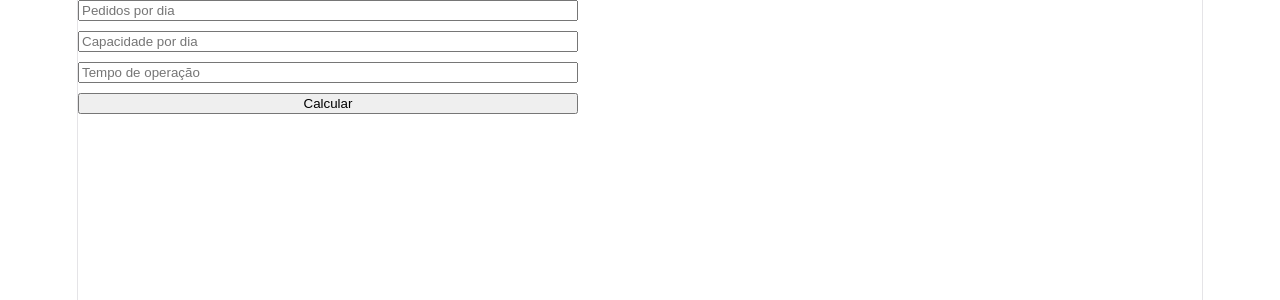
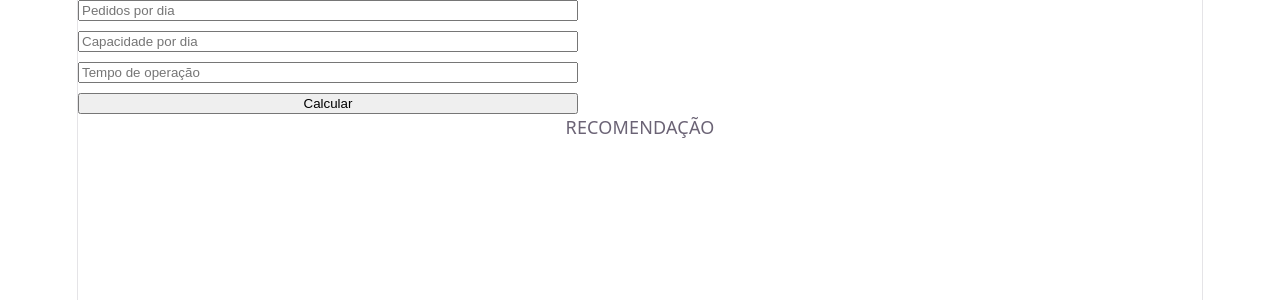
Before and after one commit to Tkailaine/FlowCap, a React (Vite) app: page / in a window 1280 px wide. Shown: the top 300 px of the page. Built offline with nearby package versions, Linux system fonts and the light colour scheme.

Commit message:
feat: adicionando recomendação de estratégia

```diff
--- a/src/components/FormularioSimulador/index.tsx
+++ b/src/components/FormularioSimulador/index.tsx
@@ -1,6 +1,7 @@
 import calculoAtraso from "../../utils/logisticaCalculadora/calculoAtraso";
 import calculoBacklog from "../../utils/logisticaCalculadora/calculoBacklog";
 import calculoRisco from "../../utils/logisticaCalculadora/calculoRisco";
+import { recomendacaoEstrategia } from "../../utils/logisticaCalculadora/recomendacao";
 import "./style.css";
 import { useState } from "react";
 export function FormularioSimulador() {
@@ -8,6 +9,7 @@ export function FormularioSimulador() {
   const [capacidade, setCapacidade] = useState(0);
   const [tempo, setTempo] = useState(0);
   const [resultado, setResultado] = useState("");
+  const [recomendacao, setRecomendacao] = useState("")
 
   const processarCalculo = (e) => {
     e.preventDefault();
@@ -33,6 +35,8 @@ export function FormularioSimulador() {
       }, o backlog será de ${backlog} pedidos. Isso representa um atraso médio de aproximadamente ${atraso}. Risco: ${risco}.
         `;
       setResultado(mensagem);
+
+      setRecomendacao(recomendacaoEstrategia({risco:risco}))
     }
   };
 
@@ -60,6 +64,7 @@ export function FormularioSimulador() {
       </form>
 
       <p>{resultado}</p>
+      <p>RECOMENDAÇÃO {recomendacao}</p>
     </>
   );
 }
--- /dev/null
+++ b/src/utils/logisticaCalculadora/recomendacao.tsx
@@ -0,0 +1,12 @@
+type propsRecomendacaoEstrategia = {
+    risco: string
+}
+export const recomendacaoEstrategia = ({risco}:propsRecomendacaoEstrategia) => {
+   if(risco === 'Baixo'){
+    return 'Nenhuma ação necessária'
+   }else if(risco === 'Médio'){
+    return 'Monitorar a operação e considerar ajustes na capacidade para evitar aumento do atraso.'
+   }else{
+    return 'Aumentar capacidade operacional imediatamente ou redistribuir pedidos para evitar crescimento do backlog.'
+   }
+}
```
